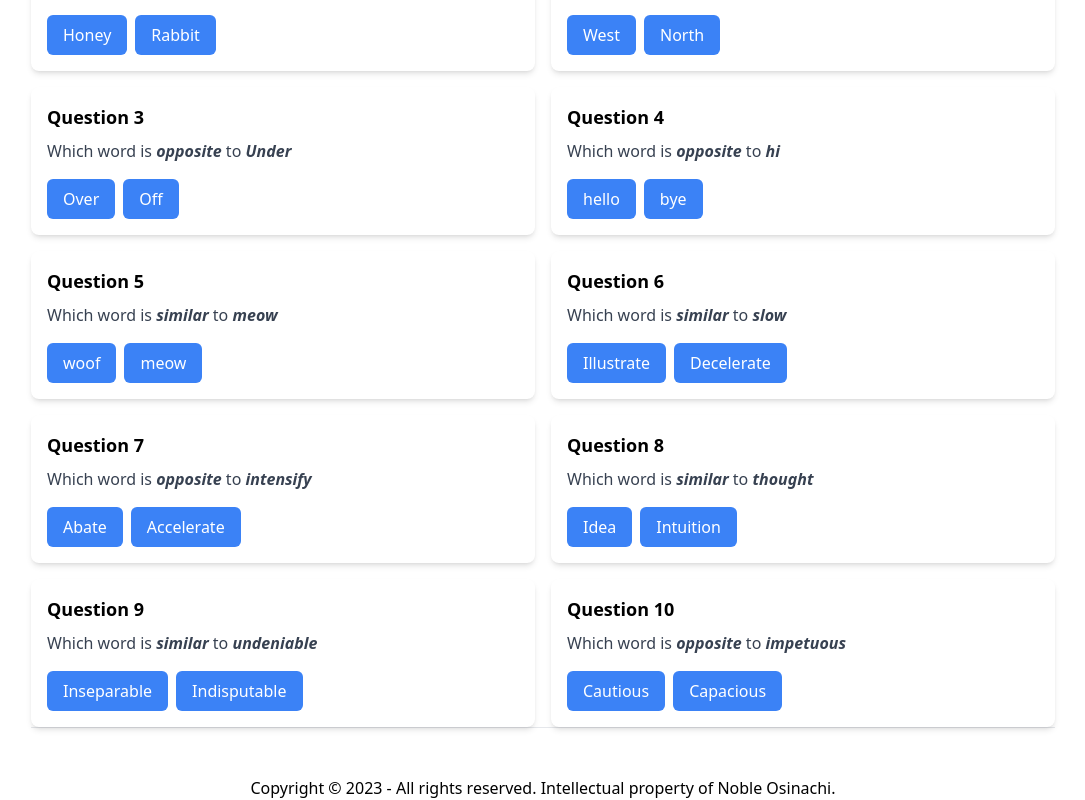
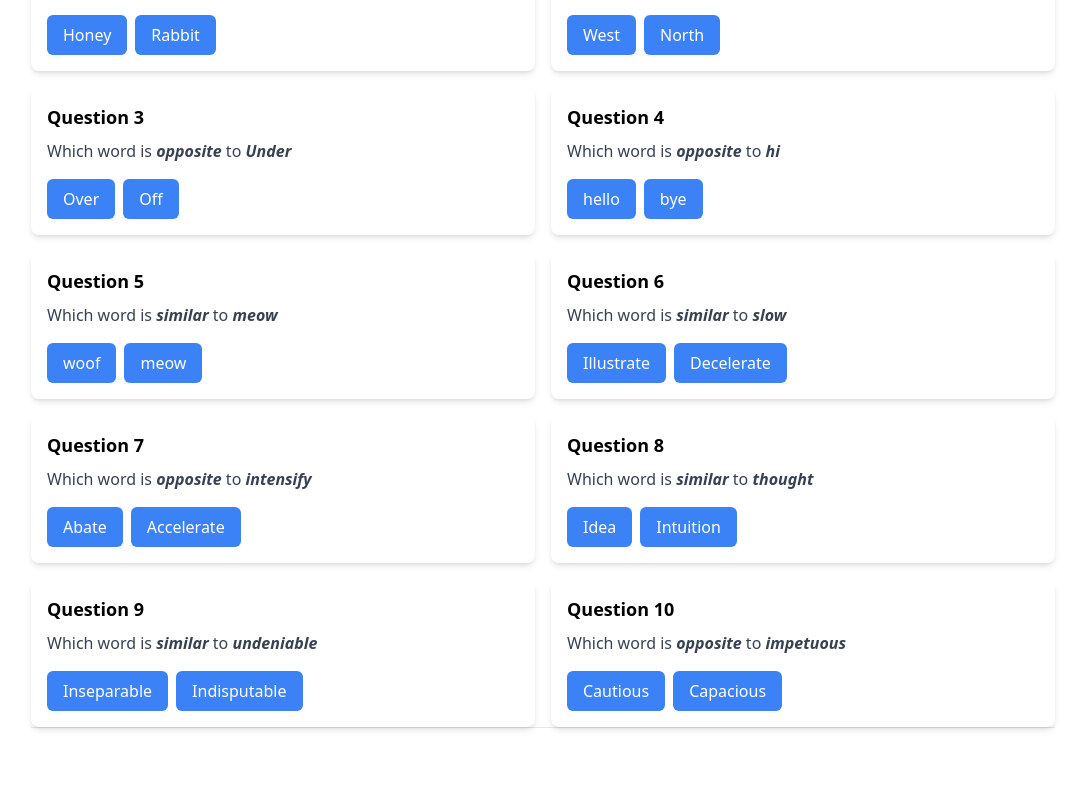
Before and after one commit to NobleOsinachi/worded-nextjs, a Next.js app: page / in a window 1280 px wide. Shown: the part 205-1005 px from the top of the page, without its empty margins (97-1182 px from the left). After the commit the page ends 957 px from the top, so only its background shows below. Built offline with nearby package versions, Linux system fonts and the light colour scheme.

Commit message:
Remove Footer reference

```diff
--- a/app/page.tsx
+++ b/app/page.tsx
@@ -5,28 +5,7 @@ import { GetServerSideProps, GetStaticProps } from "next";
 import Image from "next/image";
 import React, { useEffect, useState } from "react";
 import { Question } from "./api/questions/route";
-import Footer from "@/components/Footer";
-
-// interface HomeProps {
-//   questions: Question[];
-// }
-// export const getStaticProps: GetStaticProps<HomeProps> = async () => {
-//   try {
-//     const response = await fetch("/api/questions"); // Absolute URL
-//     if (!response.ok) {
-//       throw new Error("Failed to fetch questions");
-//     }
-//     const questions = await response.json();
-
-//     return { props: { questions } };
-//   } catch (error) {
-//     alert("wahala");
-//     console.error("Error fetching questions:", error);
-//     return { props: { questions: [] } }; // Provide a default value for questions
-//   }
-// };
-
-// { questions }: HomeProps
+// import Footer from "@/components/Footer";
 
 export default function Home() {
   const [questions, setQuestions] = useState([]);
@@ -53,15 +32,12 @@ export default function Home() {
               ></QuestionCard>
             ))}
           </div>
-
           <hr />
-
-          <br />
           <br />
         </article>
       </div>
 
-      <Footer></Footer>
+      {/* <Footer></Footer> */}
     </>
   );
 }
```
Also changed, not shown: app/page.ts.txt (added).
